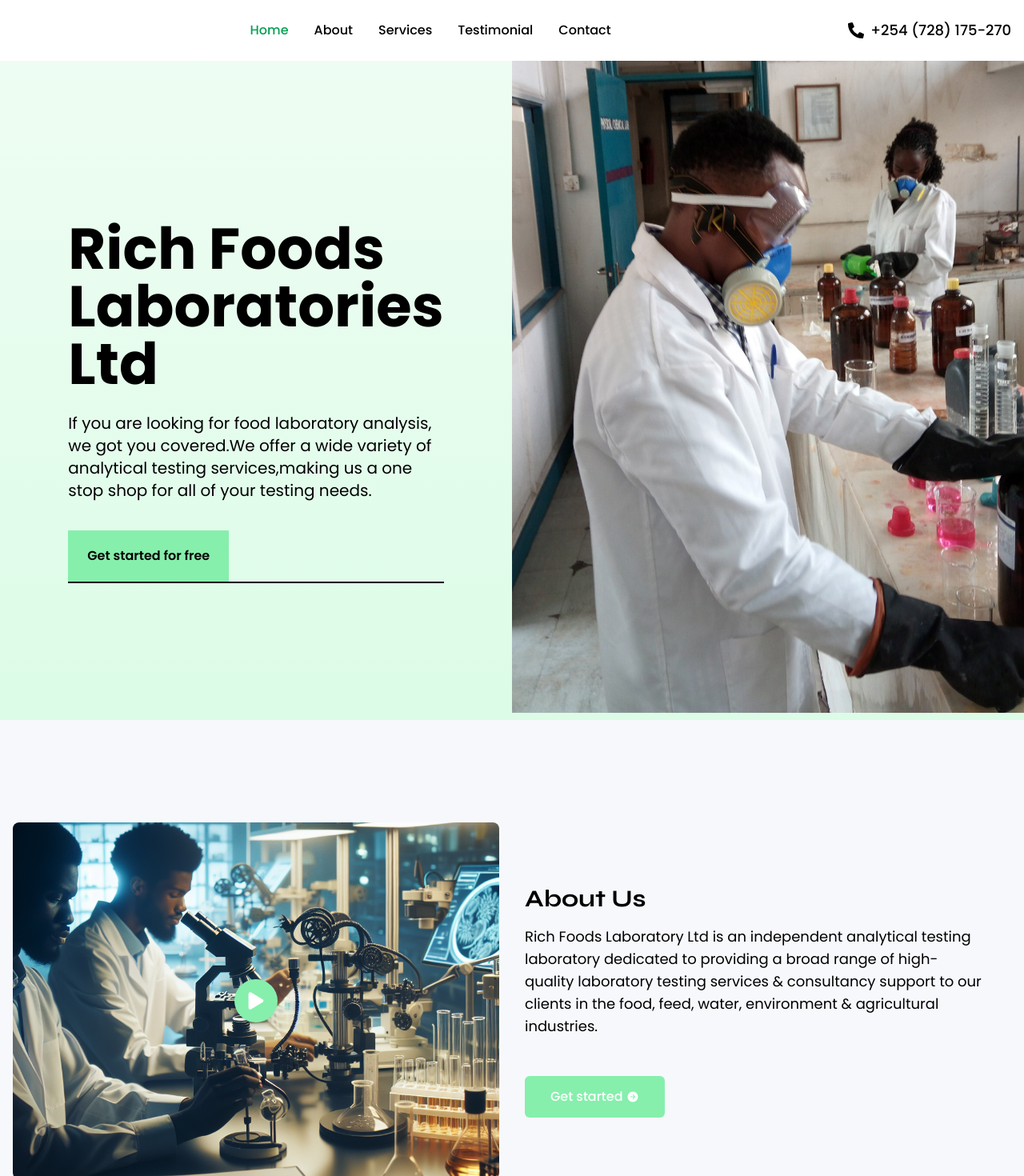
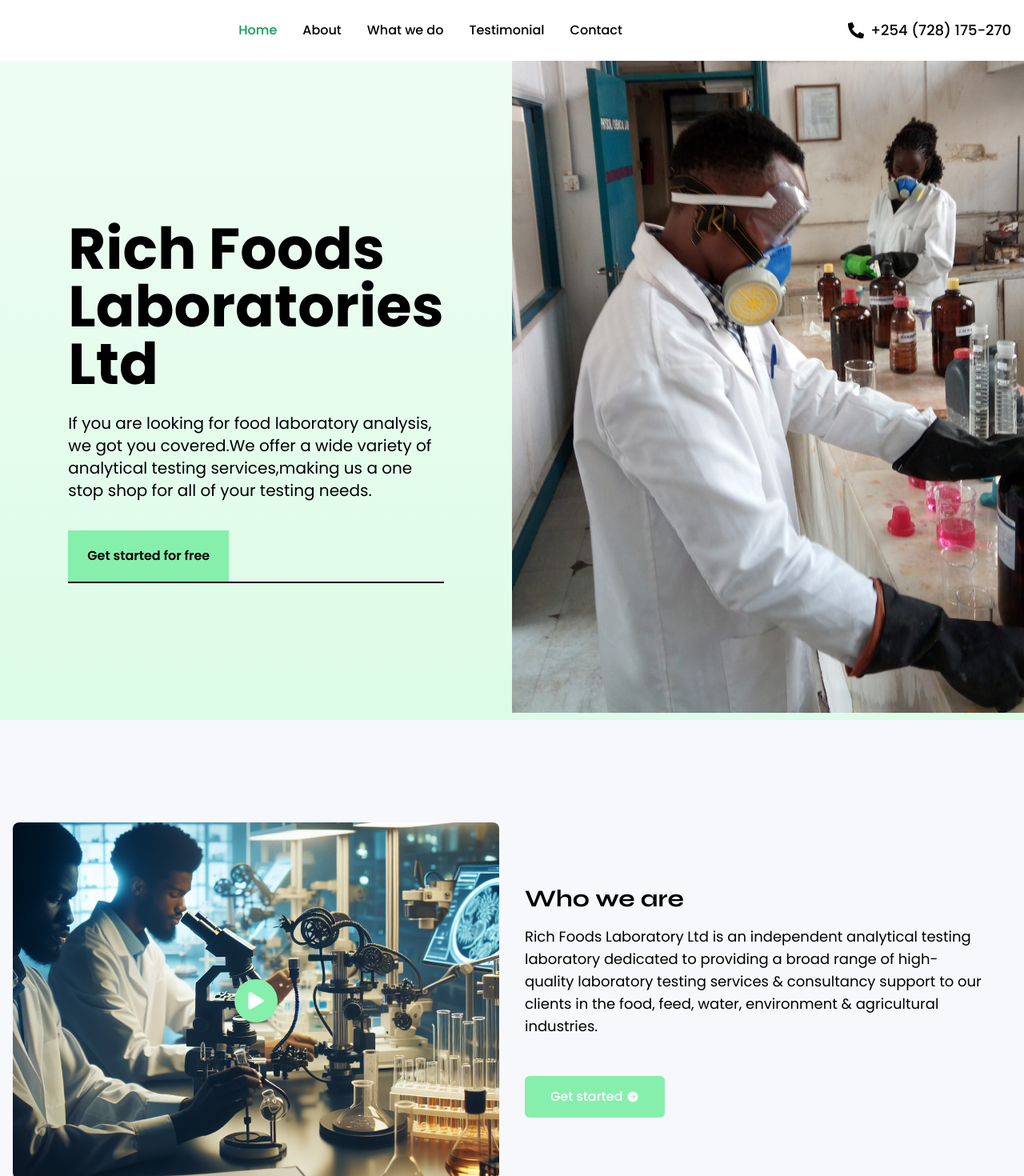
Before and after one commit to fezhull/Laboratory-React-Website, a React (Vite) app: page / in a window 1280 px wide. Shown: the top 1470 px of the page at 80% size. Built offline with nearby package versions, Linux system fonts and the light colour scheme.

Commit message:
navbar changes

```diff
--- a/src/App.jsx
+++ b/src/App.jsx
@@ -13,7 +13,7 @@
       <Navbar />
       <Hero id="home" />
       <About id="about" />
-      <Services id="services" />
+      <Services id="What we do" />
       <Testimonial id="testimonial" />
       <Contact id="contact" />
       <Footer />
--- a/src/components/About.jsx
+++ b/src/components/About.jsx
@@ -48,7 +48,7 @@
           {/* Right Side - Text and Button */}
           <div className="md:w-1/2 w-full">
             <h2 className="text-2xl md:text-3xl font-secondary font-bold mb-4 leading-snug">
-              About Us
+              Who we are
             </h2>
             <p className="text-lg mb-12 md:pr-8">
               Rich Foods Laboratory Ltd is an independent analytical testing laboratory dedicated to providing a broad range of high-quality laboratory testing services & consultancy support to our clients in the food, feed, water, environment & agricultural industries.
--- a/src/components/Navbar.jsx
+++ b/src/components/Navbar.jsx
@@ -12,7 +12,7 @@
   const handleClosemenu = () => setIsOpen(false);
 
   const handleScroll = () => {
-    const sections = ['home', 'about', 'services', 'testimonial', 'contact'];
+    const sections = ['home', 'about', 'What we do', 'testimonial', 'contact'];
     const scrollPosition = window.scrollY + 100;
 
     sections.forEach((section) => {
@@ -44,7 +44,7 @@
 
   const navLinks = (
     <ul className='font-medium flex flex-col md:flex-row lg:space-x-8 sm:space-x-4 space-y-2 md:space-y-0 p-4 md:p-0'>
-      {['home', 'about', 'services', 'testimonial', 'contact'].map((section) => (
+      {['home', 'about', 'What we do', 'testimonial', 'contact'].map((section) => (
         <li key={section}>
           <motion.a
             whileHover={{ scale: 1.1 }}
--- a/src/components/Services.jsx
+++ b/src/components/Services.jsx
@@ -10,7 +10,7 @@
 
 const Services = () => {
   return (
-    <div id="services" className="relative bg-cover bg-center py-16 bg-gradient-to-b from-green-200 to-green-500">
+    <div id="What we do" className="relative bg-cover bg-center py-16 bg-gradient-to-b from-green-200 to-green-500">
       <div className="absolute inset-0 bg-heroBgS bg-opacity-50"></div>
       <motion.div
         variants={fadeIn('down', 0.2)}
```
